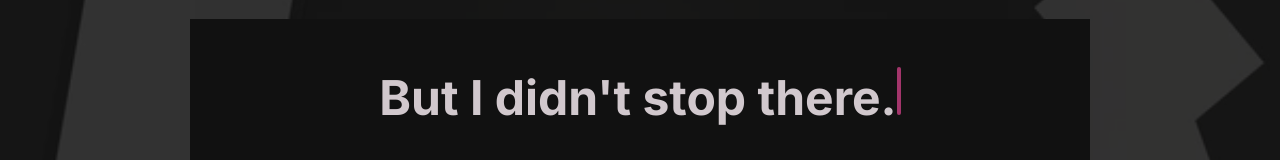
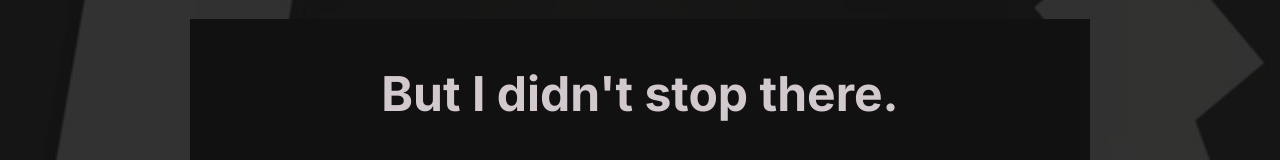
Before and after one commit to JugalKothari/Portfolio-NextJS-Framer, a Next.js app: page / in a window 1280 px wide. Shown: the part 162-322 px from the top of the page. Built offline with nearby package versions, Linux system fonts and the light colour scheme.

Commit message:
Removes blinking cursor component

```diff
--- a/components/ui/typewriter-effect.tsx
+++ b/components/ui/typewriter-effect.tsx
@@ -43,14 +43,6 @@ export const TypewriterEffectSmooth = ({
         )}
       >
         {text}
-        <motion.span
-          initial={{ opacity: 0 }}
-          animate={{ opacity: 1 }}
-          transition={{ duration: 0.5, repeat: Infinity, repeatType: "reverse" }}
-          className={cn(
-            "inline-block rounded-sm w-[4px] h-4 sm:h-6 xl:h-12 bg-pink-500",
-          )}
-        ></motion.span>
       </motion.div>
     </div>
   );
```
